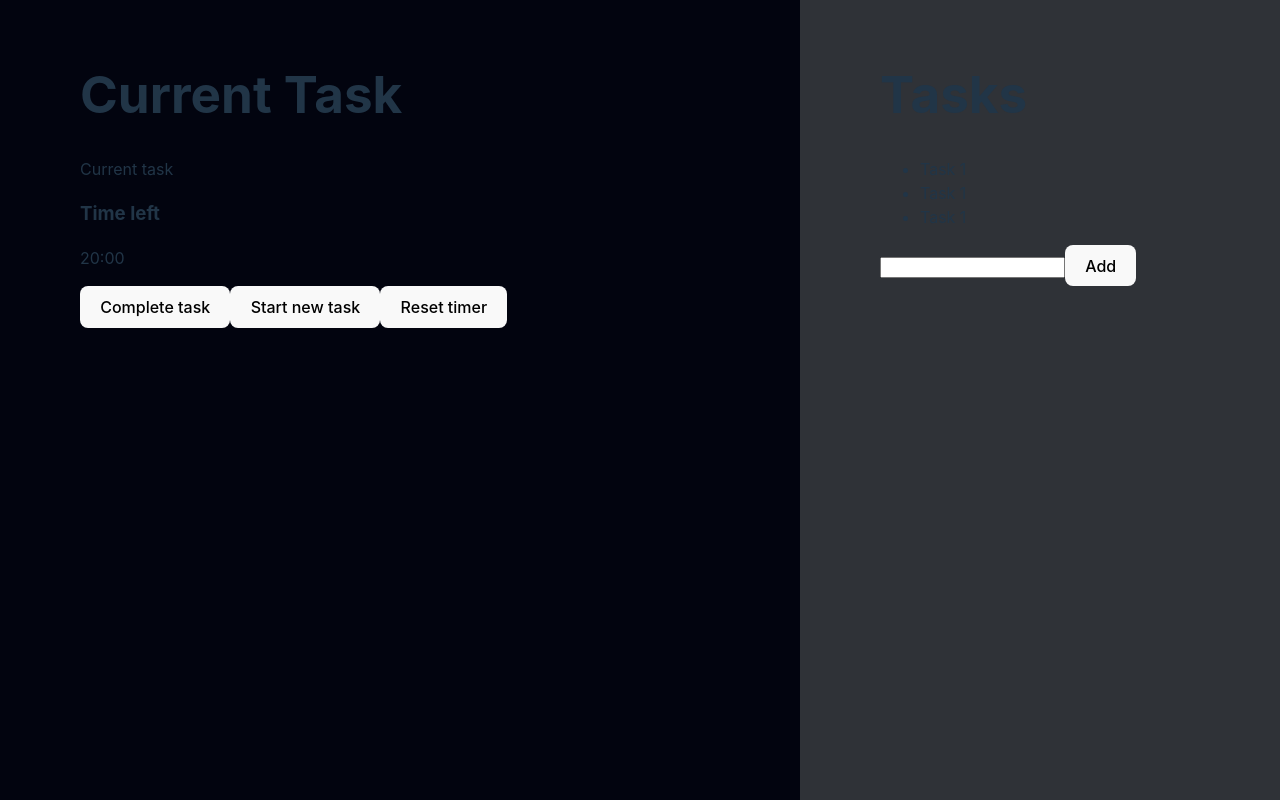
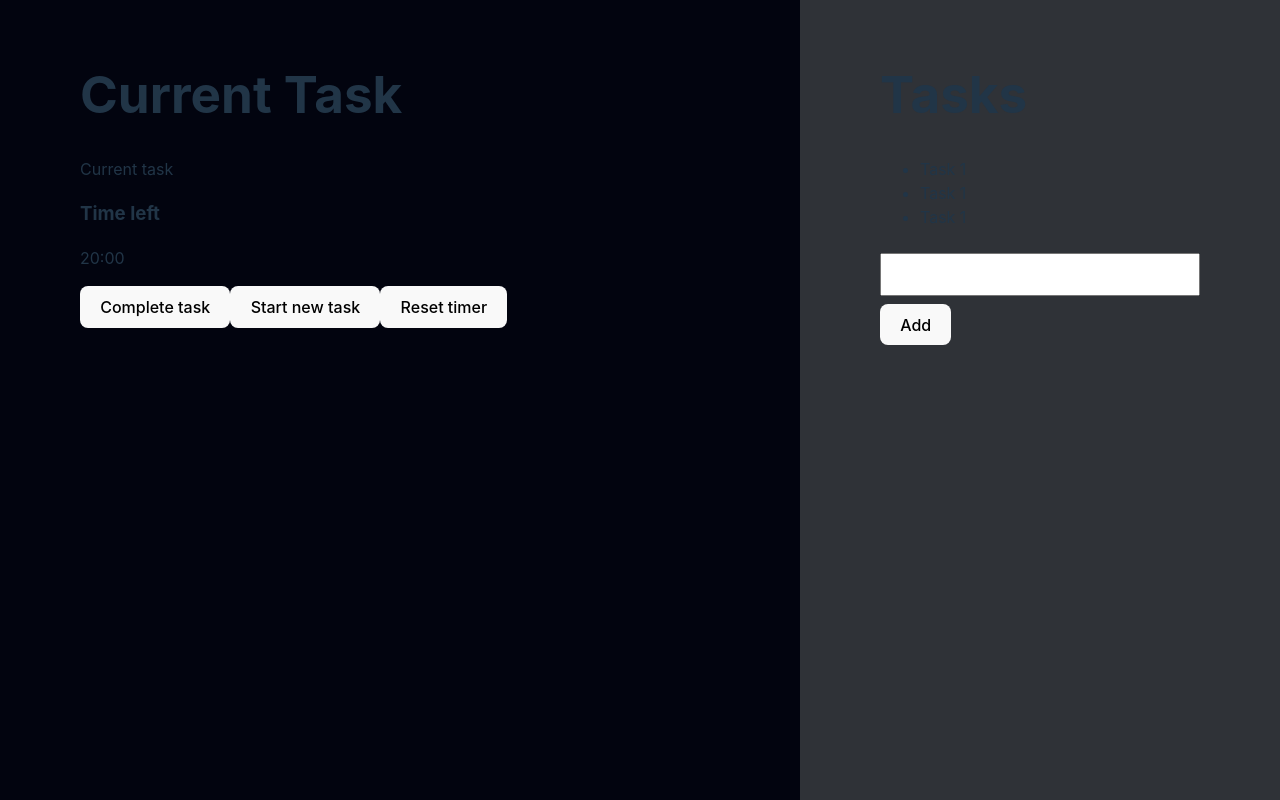
Before and after one commit to lcarvajal/got-bored, a React (Vite) app: page / in a window 1280 px wide. Built offline with nearby package versions, Linux system fonts and the light colour scheme.

Commit message:
Style input element

```diff
--- a/src/Tasks/Tasks.css
+++ b/src/Tasks/Tasks.css
@@ -2,3 +2,10 @@
   background-color: #2F3237;
   padding: 2rem 5rem;
 }
+
+input[type=text] {
+  width: 100%;
+  padding: 12px 20px;
+  margin: 8px 0;
+  box-sizing: border-box;
+}
--- a/src/Tasks/Tasks.tsx
+++ b/src/Tasks/Tasks.tsx
@@ -10,10 +10,8 @@ export default function Tasks() {
         <li>Task 1</li>
         <li>Task 1</li>
       </ul>
-      <form>
-        <input type="text" />
-        <button>Add</button>
-      </form>
+      <input type="text" />
+      <button>Add</button>
     </div>
   )
 }
```
